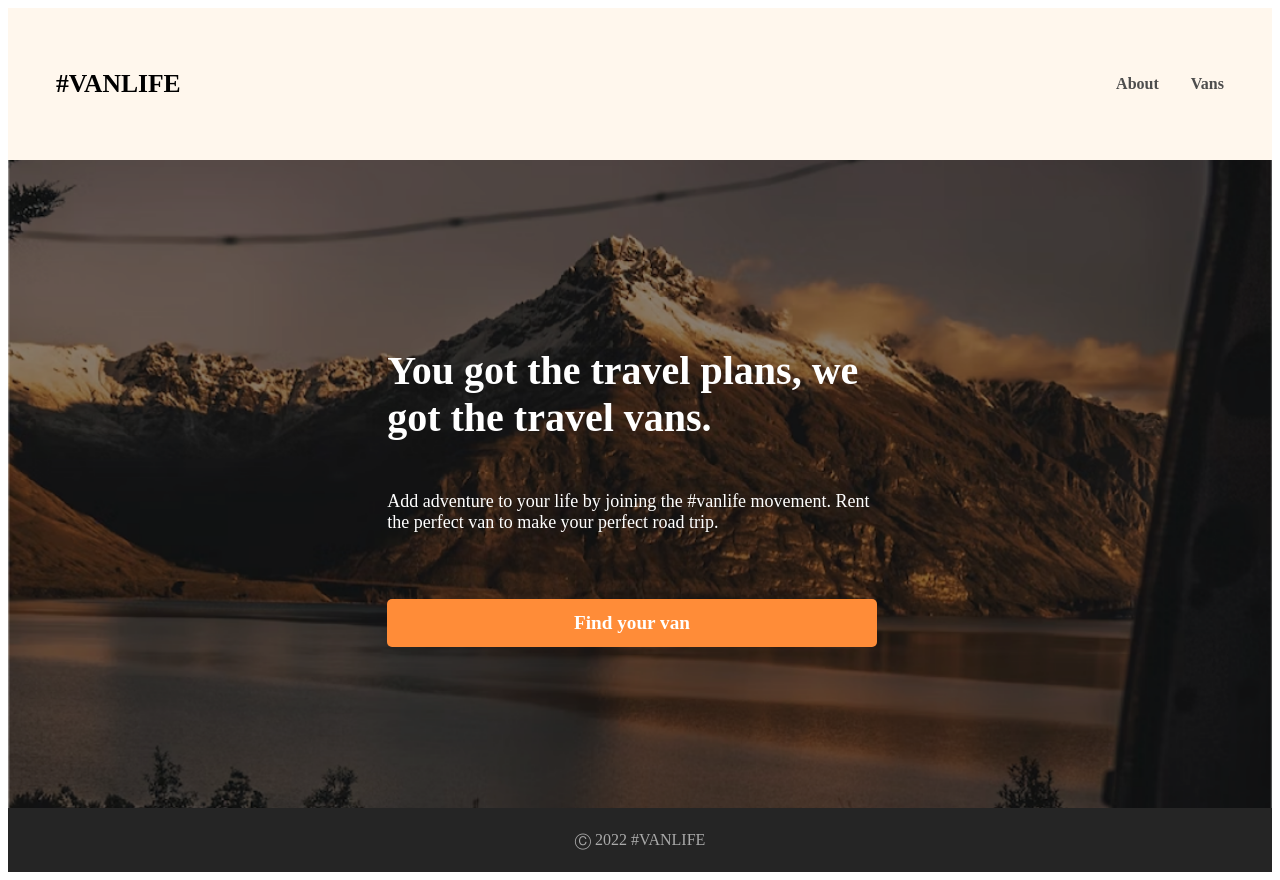
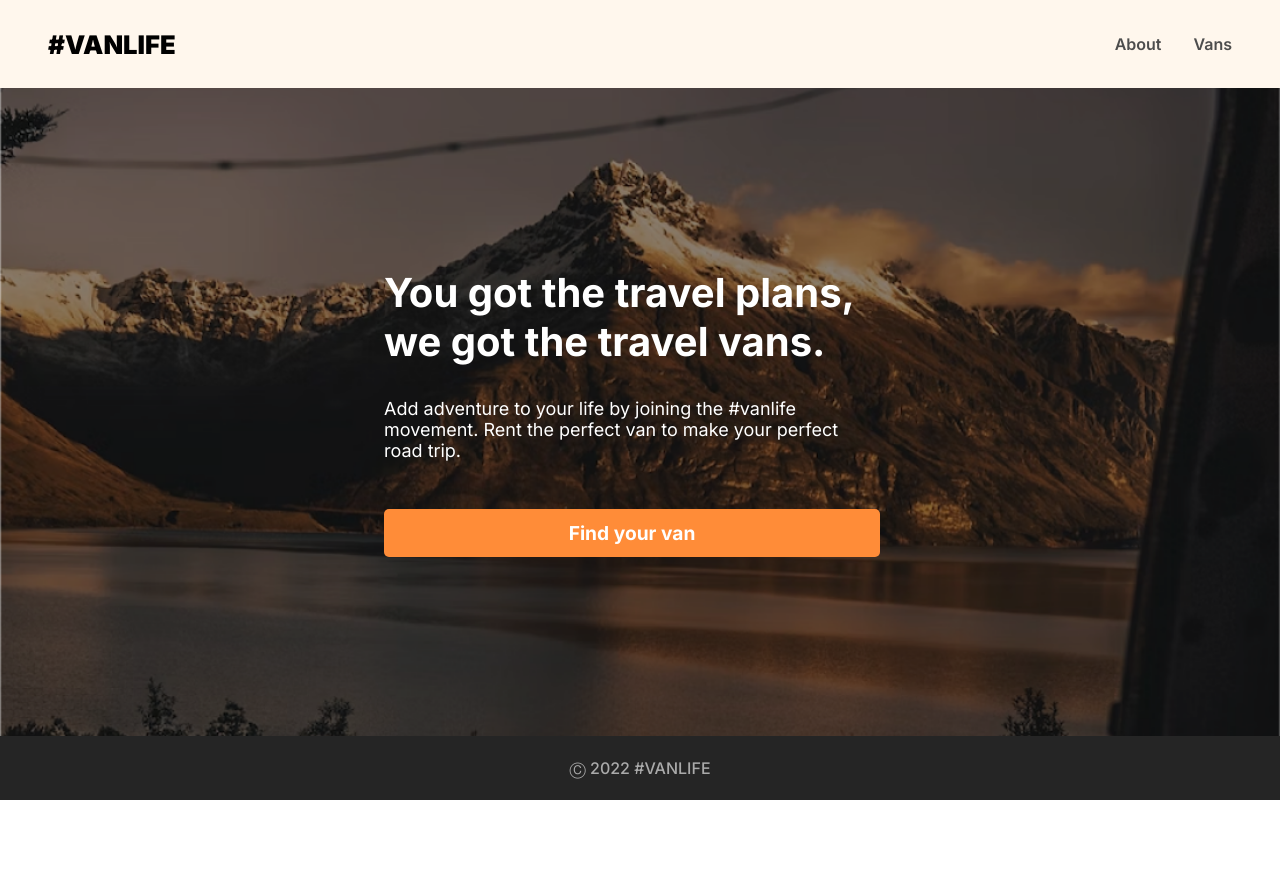
Before and after one commit to shadow6444/7.-React-Router-Vanlife-Project, a React (Vite) app: page / in a window 1280 px wide. After the commit the page ends 800 px from the top, so only its background shows below. Built offline with nearby package versions, Linux system fonts and the light colour scheme.

Commit message:
Update index.css

```diff
--- a/src/index.css
+++ b/src/index.css
@@ -0,0 +1,27 @@
+*,
+::after,
+::before {
+  box-sizing: border-box;
+}
+
+body,html{
+  height: 100%;
+  font-family: Inter;
+}
+
+#root{
+  height: 100%;
+}
+
+body,
+h1,
+h2,
+h3,
+h4,
+h5,
+h6,
+p,
+a {
+  margin: 0;
+  padding: 0;
+}
```
